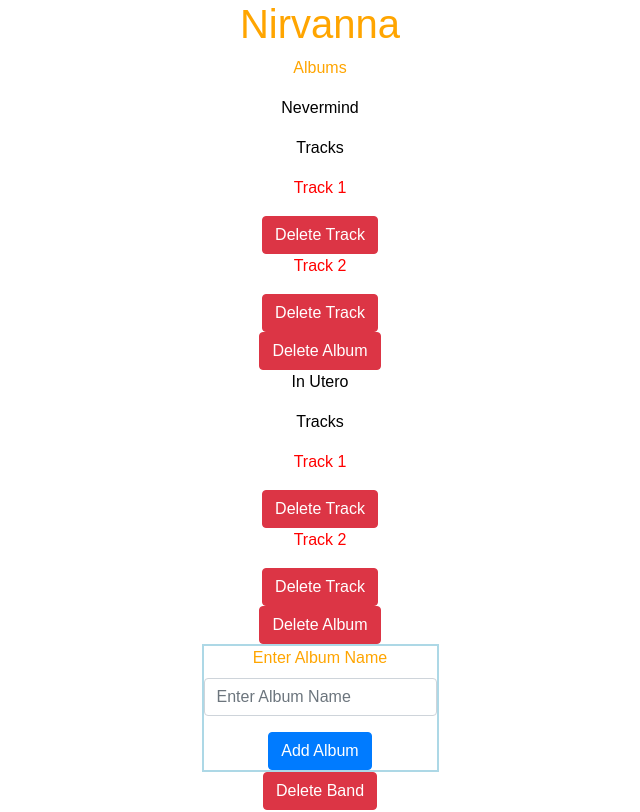
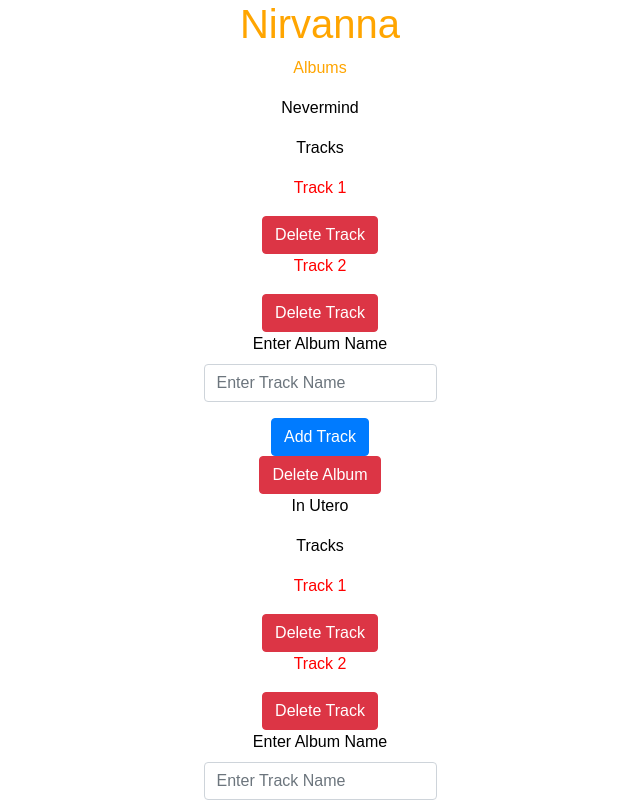
Before and after one commit to jhassler1031/record-store-js, a React (Create React App) app: page / in a window 1280 px wide. Shown: the top 812 px of the page, without its empty margins (320-960 px from the left). Built offline with nearby package versions, Linux system fonts and the light colour scheme.

Commit message:
able to add tracks

```diff
--- a/src/components/Album.js
+++ b/src/components/Album.js
@@ -2,6 +2,7 @@
 import './Album.css';
 
 import Track from './Track.js';
+import TrackForm from './TrackForm.js';
 
 class Album extends Component {
 
@@ -23,7 +24,9 @@
   }
 
   _addTrack(track) {
-
+    let tracks = this.state.tracks;
+    tracks.push(track);
+    this.setState({tracks});
   }
 
   render() {
@@ -41,7 +44,7 @@
         <div className="row justify-content-center">
           <p>Tracks</p>
           {$tracks}
-          {/* <AlbumForm addAlbum={this._addAlbum}/> */}
+          <TrackForm addTrack={this._addTrack}/>
         </div>
 
         <input type="button" className="btn btn-danger" value="Delete Album" onClick={this.props.deleteAlbum}/>
--- a/src/components/AlbumForm.js
+++ b/src/components/AlbumForm.js
@@ -7,7 +7,8 @@
     super(props);
 
     this.state = {
-      albumName: ''
+      albumName: '',
+      tracks: []
     }
 
     this._handleInput = this._handleInput.bind(this);
--- a/src/components/Band.js
+++ b/src/components/Band.js
@@ -25,7 +25,6 @@
   }
 
   _addAlbum(album) {
-    console.log(album);
     let albums = this.state.albums;
     albums.push(album);
     this.setState({albums});
--- /dev/null
+++ b/src/components/TrackForm.js
@@ -0,0 +1,45 @@
+import React, { Component } from 'react';
+
+class TrackForm extends Component {
+
+  constructor(props) {
+    super(props);
+
+    this.state = {
+      trackName: ''
+    }
+
+    this._handleInput = this._handleInput.bind(this);
+    this._addTrack = this._addTrack.bind(this);
+
+  }
+
+  _handleInput(event) {
+    let content = event.target.value;
+    if (event.target.name === "trackName") {
+      this.setState({trackName: content});
+    }
+  }
+
+  _addTrack(event) {
+    event.preventDefault();
+    let context = this.state;
+    this.props.addTrack(context);
+    this.setState({trackName: ''});
+  }
+
+  render() {
+    return (
+      <form onSubmit={this._addTrack} className="trackForm">
+        <div className="form-group">
+          <label htmlFor="trackInput">Enter Album Name</label>
+          <input name="trackName" type="text" className="form-control" id="trackInput" placeholder="Enter Track Name" value={this.state.name} onChange={this._handleInput}/>
+        </div>
+
+          <button type="submit" className="btn btn-primary">Add Track</button>
+      </form>
+    );
+  }
+}
+
+export default TrackForm;
```
